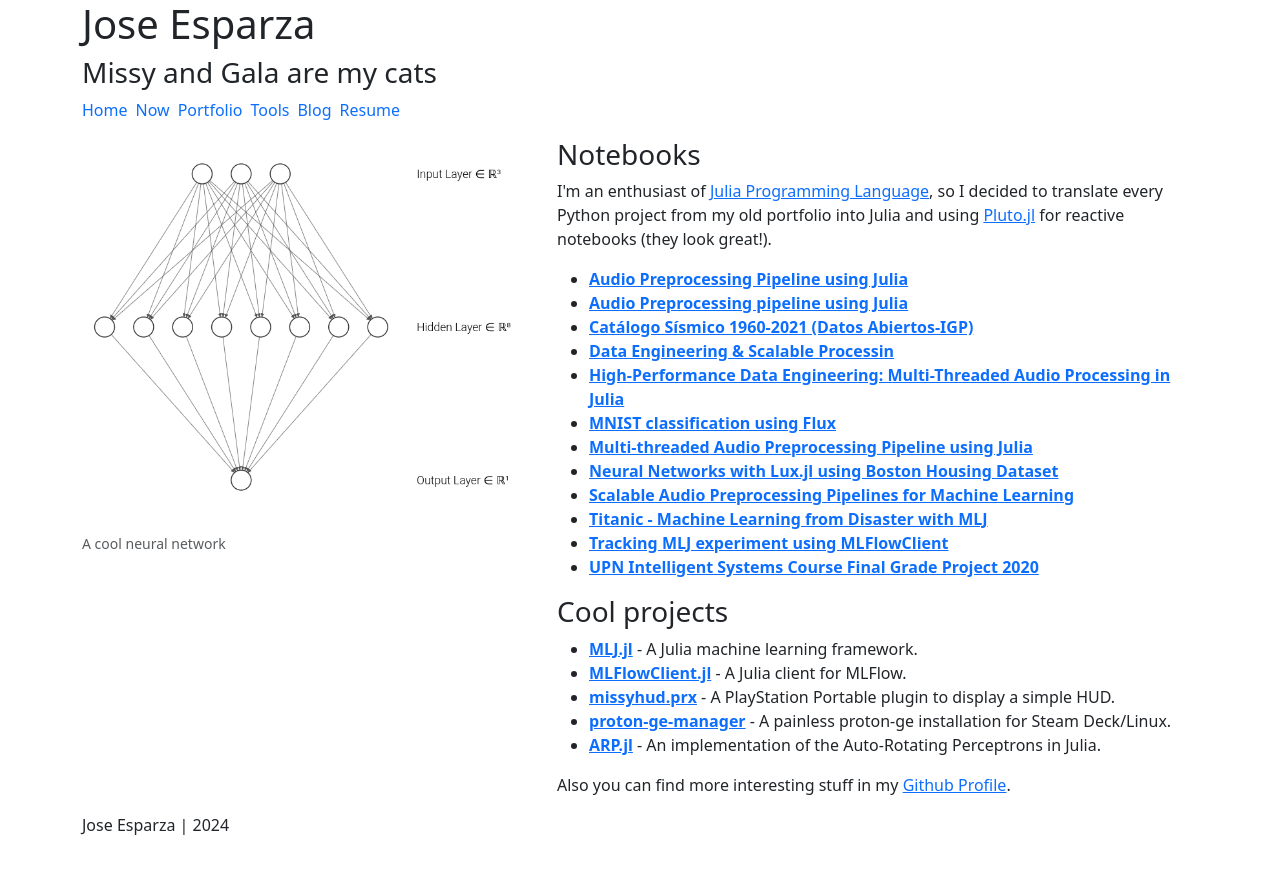
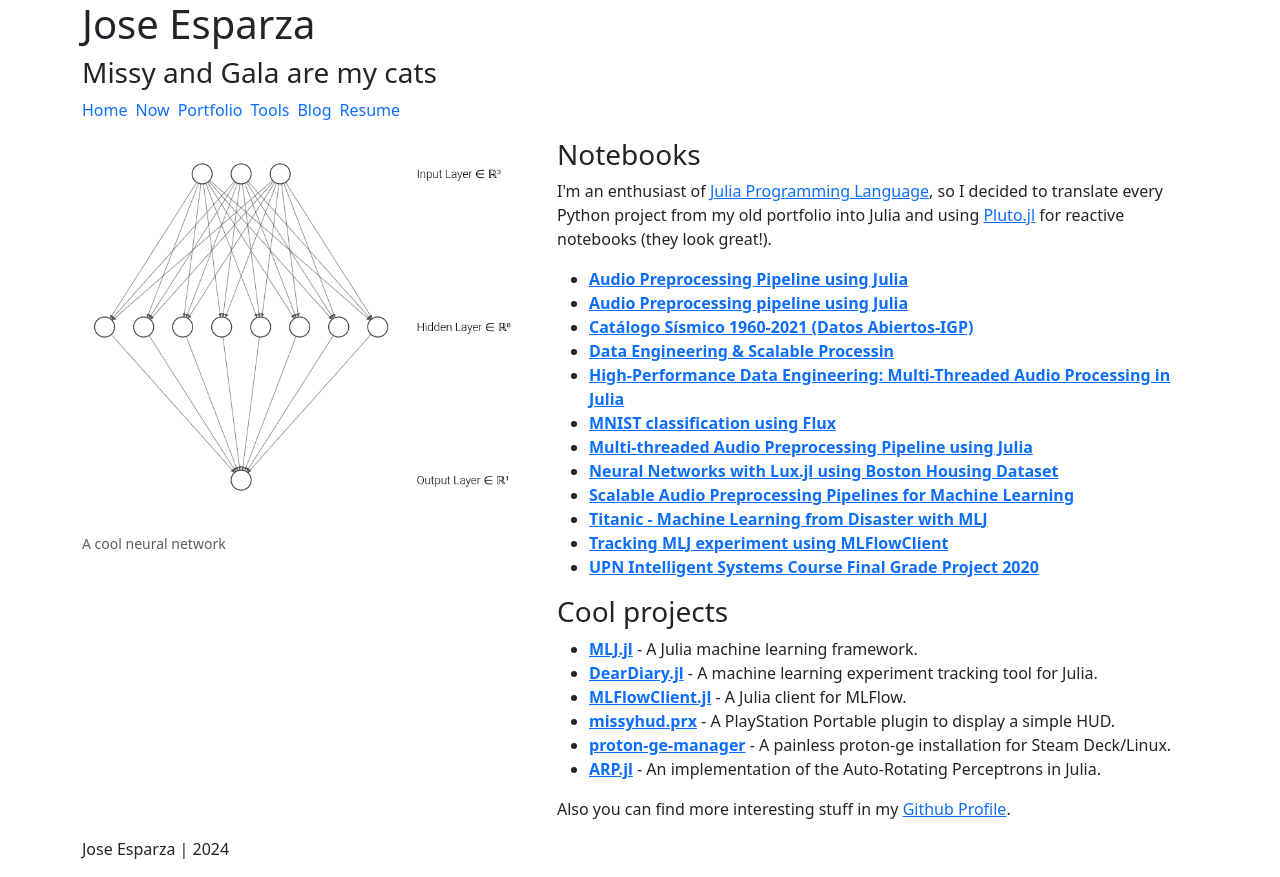
Before and after one commit to pebeto/pebeto.github.io, a Next.js app: page /portfolio in a window 1280 px wide. Before the commit the page ends 853 px from the top, so only its background shows below. Built offline with nearby package versions, Linux system fonts and the light colour scheme.

Commit message:
Adding `DearDiary.jl` to the list of Cool Projects

```diff
--- a/app/portfolio/page.tsx
+++ b/app/portfolio/page.tsx
@@ -59,6 +59,11 @@ export default async function Portfolio() {
                             </Link> - A Julia machine learning framework.
                         </li>
                         <li>
+                            <Link href="https://github.com/JuliaAI/DearDiary.jl" target="_blank">
+                                <b>DearDiary.jl</b>
+                            </Link> -  A machine learning experiment tracking tool for Julia.
+                        </li>
+                        <li>
                             <Link href="https://github.com/JuliaAI/MLFlowClient.jl" target="_blank">
                                 <b>MLFlowClient.jl</b>
                             </Link> - A Julia client for MLFlow.
```
Also changed, not shown: 1 other file (tests, documents, lock files or other folders).
